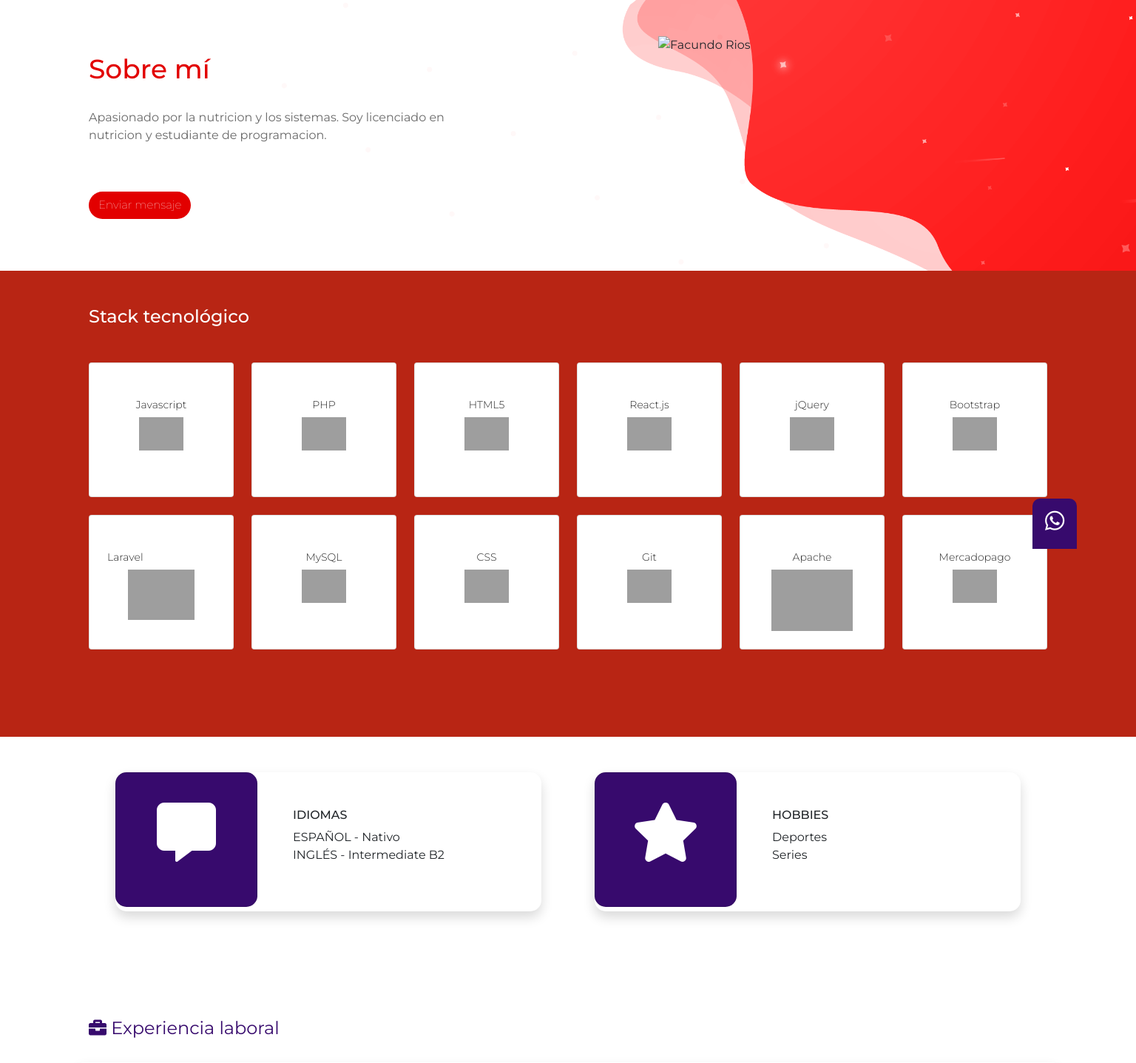
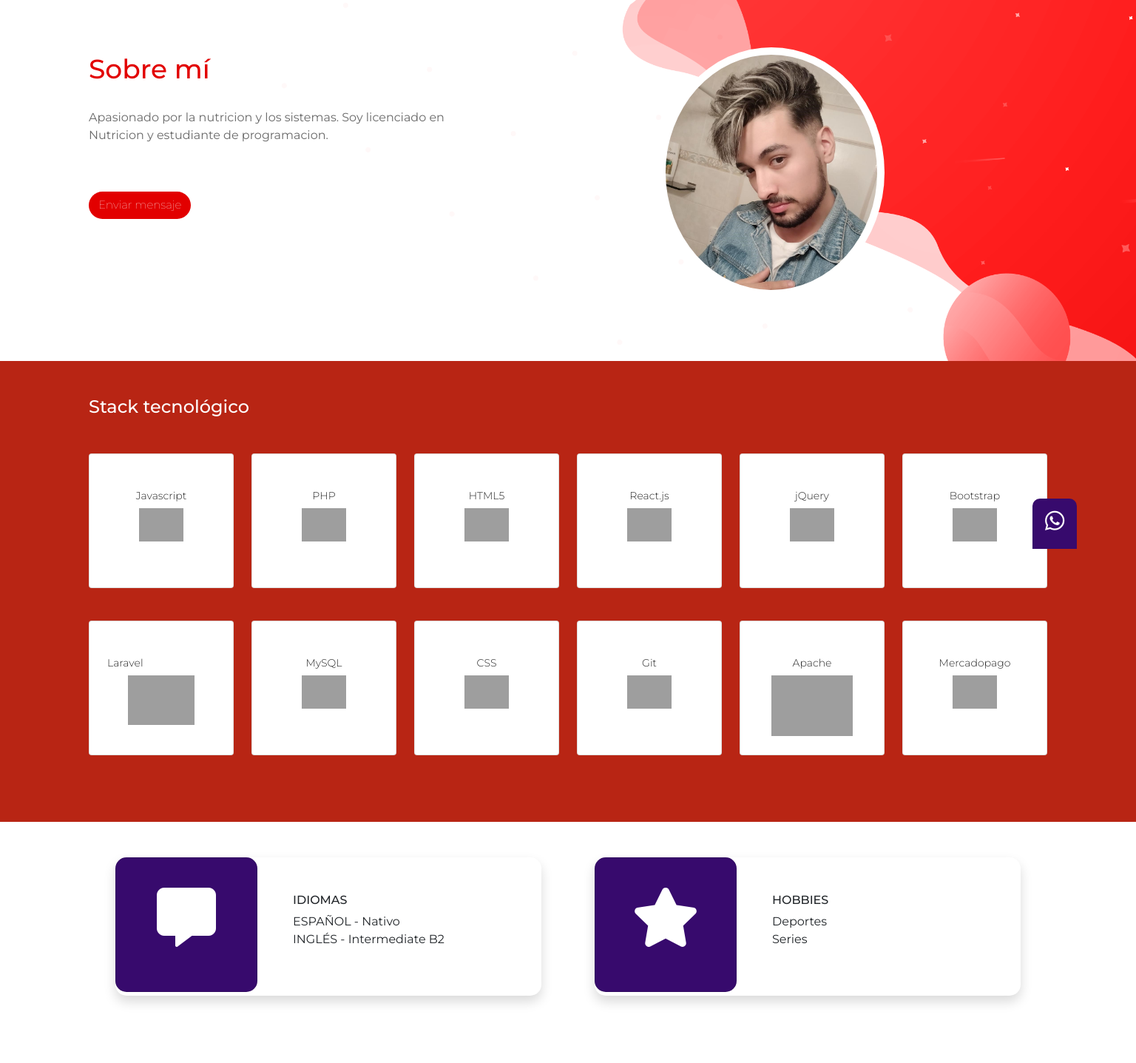
Before and after one commit to alenchufacundo/portfolio, a PHP site: page /sobre-mi.php in a window 1536 px wide. Shown: the part 58-1495 px from the top of the page at 74% size. Run offline with PHP 8.4, Linux system fonts and the light colour scheme; grey boxes are pictures that could not be loaded.

Commit message:
nuevos cambios

```diff
--- a/css/estilos.css
+++ b/css/estilos.css
@@ -54,7 +54,6 @@ textarea {
 	border-radius: 20px;
 	font-weight: 100;
 }
-
 
 footer a {
 	text-decoration: underline;
@@ -191,6 +190,23 @@ footer .fa-github {
 	padding-left: 0px;
 }
 
+#sobre-mi .pb-5 {
+    padding-bottom: 0px !important;
+}
+
+#sobre-mi .img-circle {
+	margin: 1em auto;
+	display: block;
+	background-color: #fff;
+	padding: 10px;
+	border-radius: 50%;
+}
+
+
+#sobre-mi .col-6 {
+	padding-bottom: 20px;
+}
+
 #idiomas ul {
 	padding-left: 0px;
 }
@@ -277,15 +293,6 @@ footer .fa-github {
 	border-radius: 0.25rem;
 }
 
-#proyectos .py-5 {
-	padding-top: 3rem !important;
-	padding-bottom: 3rem !important;
-}
-
-#proyectos .p-sm-4 {
-	padding: 1.5rem !important;
-}
-
 #proyectos .p-3 {
 	padding: 1rem !important;
 }
@@ -294,8 +301,8 @@ footer .fa-github {
 	height: 400px;
 }
 
-.cohete:hover{
-	transform:scale(1.1);
+.cohete:hover {
+	transform: scale(1.1);
 }
 
 #index .input-home p {
@@ -322,3 +329,14 @@ footer .fa-github {
 		color: #e20000;
 	}
 }
+
+@media (min-width: 1400px) {
+	.container,
+	.container-lg,
+	.container-md,
+	.container-sm,
+	.container-xl,
+	.container-xxl {
+		max-width: 1320px;
+	}
+}
--- a/sobre-mi.php
+++ b/sobre-mi.php
@@ -28,13 +28,13 @@ $pg="sobre-mi";
             <div class="row">
                 <div class="col-sm-5 col-12 mt-4">
                     <h1 class="mt-sm-4 pb-sm-4">Sobre mí</h1>
-                    <p class="pb-sm-5">Apasionado por la nutricion y los sistemas. Soy licenciado en nutricion y
+                    <p class="pb-sm-5">Apasionado por la nutricion y los sistemas. Soy licenciado en Nutricion y
                         estudiante de programacion.</p>
                     <a href="contacto.php" class="btn btn-rojo">Enviar mensaje</a>
 
                 </div>
                 <div class="col-sm-3 col-12 mt-4 offset-sm-2">
-                    <img src="" alt="Facundo Rios" title="Facundo Rios" class="img-fluid img-circle">
+                    <img src="images/perfil2.jpeg" alt="Facundo Rios" title="Facundo Rios" class="img-fluid img-circle">
                 </div>
             </div>
         </div>
@@ -145,7 +145,7 @@ $pg="sobre-mi";
                             </div>
                             <div class="col-8 p-5">
                                 <h2>IDIOMAS</h2>
-                                <ul style="list-style: none; float: left !important;">
+                                <ul style="list-style: none">
                                     <li>ESPAÑOL - Nativo</li>
                                     <li>INGLÉS - Intermediate B2</li>
                                 </ul>
```
Also changed, not shown: images/perfil.png.jpeg (added), images/perfil2.jpeg (added).
